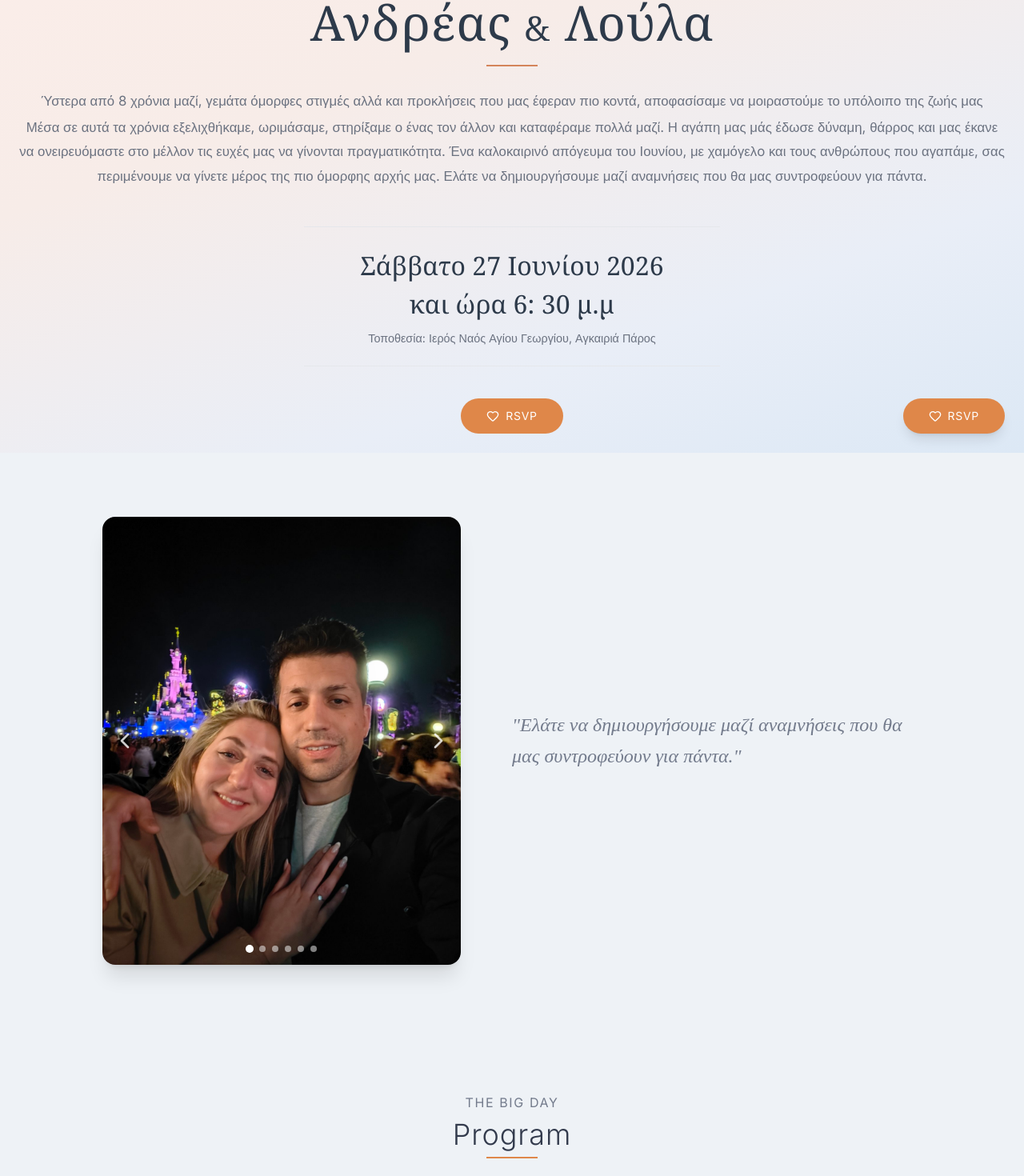
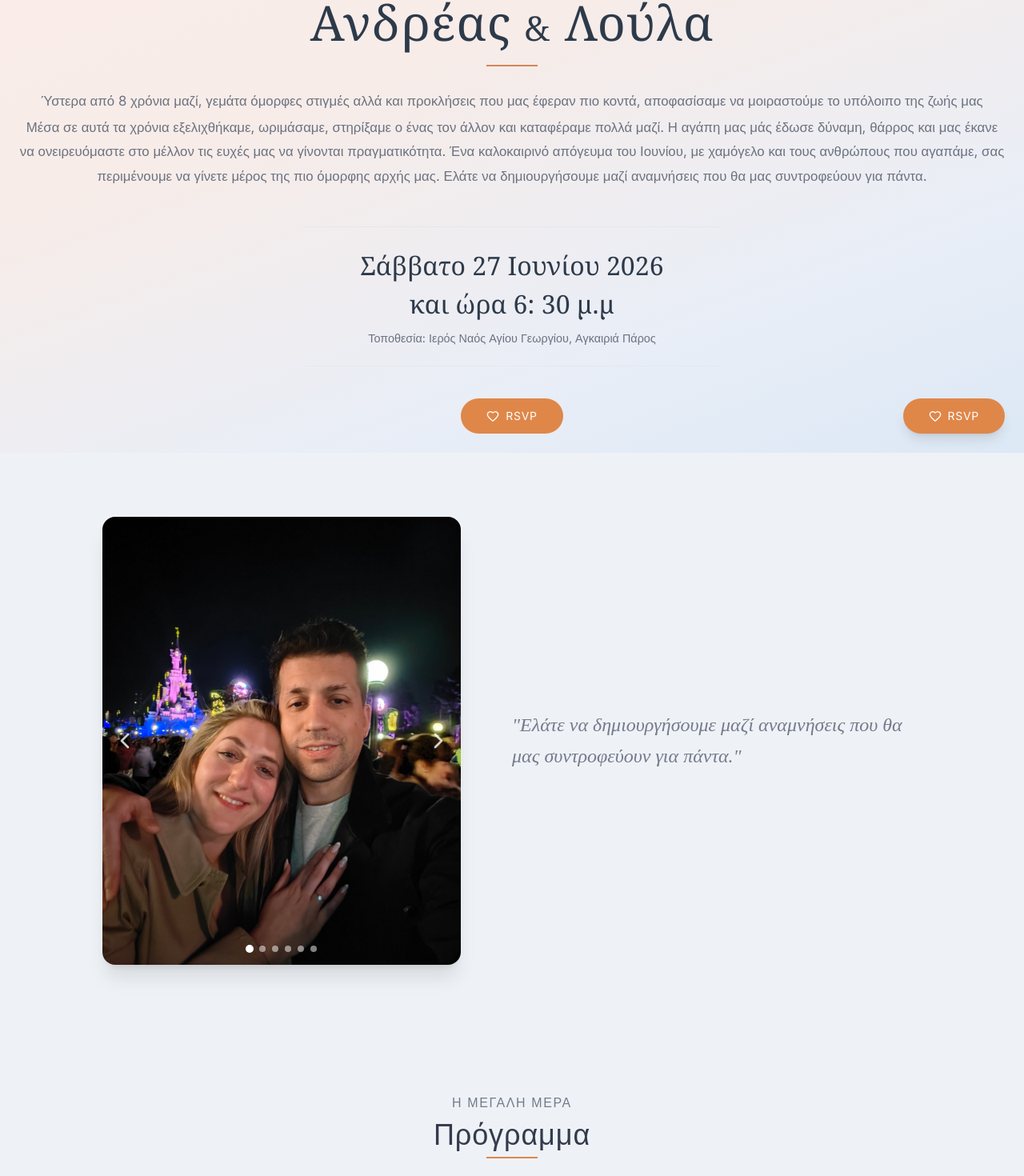
Before and after one commit to Rifatul-Islam-Munna/multiple-weeding-landing-page, a Next.js app: page / in a window 1280 px wide. Shown: the part 234-1704 px from the top of the page at 80% size. Built offline with nearby package versions, Linux system fonts and the light colour scheme.

Commit message:
updated 8

```diff
--- a/src/static-data/data.ts
+++ b/src/static-data/data.ts
@@ -8,11 +8,14 @@ export const weddingData = {
       first: "Ανδρέας ",
       second: "Λούλα",
     },
-    subtitleLines: [
-      "Ύστερα από 8 χρόνια μαζί, γεμάτα όμορφες στιγμές αλλά και  προκλήσεις που μας έφεραν πιο κοντά, αποφασίσαμε να  μοιραστούμε το υπόλοιπο της ζωής μας",
-      " Μέσα σε αυτά τα χρόνια εξελιχθήκαμε, ωριμάσαμε, στηρίξαμε ο ένας τον άλλον και καταφέραμε πολλά μαζί. Η αγάπη μας μάς έδωσε δύναμη, θάρρος και μας έκανε να ονειρευόμαστε στο μέλλον τις ευχές μας να γίνονται πραγματικότητα. Ένα καλοκαιρινό απόγευμα του Ιουνίου, με χαμόγελo και τους ανθρώπους που αγαπάμε, σας περιμένουμε να γίνετε μέρος της πιο όμορφης αρχής μας. Ελάτε να δημιουργήσουμε μαζί αναμνήσεις που θα μας συντροφεύουν για πάντα.",
+   subtitleLines: [
+  "Ύστερα από 8 χρόνια μαζί, γεμάτα όμορφες στιγμές αλλά και προκλήσεις που μας έφεραν πιο κοντά, αποφασίσαμε να μοιραστούμε το υπόλοιπο της ζωής μας",
+  `Μέσα σε αυτά τα χρόνια εξελιχθήκαμε, ωριμάσαμε, στηρίξαμε ο ένας τον άλλον και καταφέραμε πολλά μαζί.
+Η αγάπη μας μάς έδωσε δύναμη, θάρρος και μας έκανε να ονειρευόμαστε στο μέλλον τις ευχές μας να γίνονται πραγματικότητα.
+Ένα καλοκαιρινό απόγευμα του Ιουνίου, με χαμόγελο και τους ανθρώπους που αγαπάμε, σας περιμένουμε να γίνετε μέρος της πιο όμορφης αρχής μας.
+Ελάτε να δημιουργήσουμε μαζί αναμνήσεις που θα μας συντροφεύουν για πάντα.`,
+],
 
-    ],
     date: "Σάββατο 27 Ιουνίου 2026 και ώρα 6: 30 μ.μ",
     venue: "Τοποθεσία: Ιερός Ναός Αγίου Γεωργίου, Αγκαιριά  Πάρος",
     scrollTargetId: "gallery",
@@ -52,8 +55,8 @@ export const weddingData = {
     ],
   },
   location: {
-    headingEyebrow: "THE BIG DAY",
-    headingTitle: "Program",
+    headingEyebrow: "Η ΜΕΓΑΛΗ ΜΕΡΑ",
+    headingTitle: "Πρόγραμμα",
     events: [
       {
         time: "AT 18:30",
```
